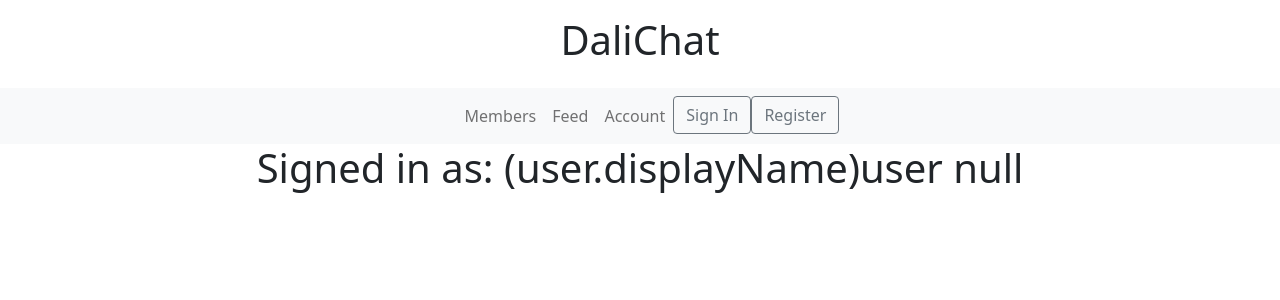
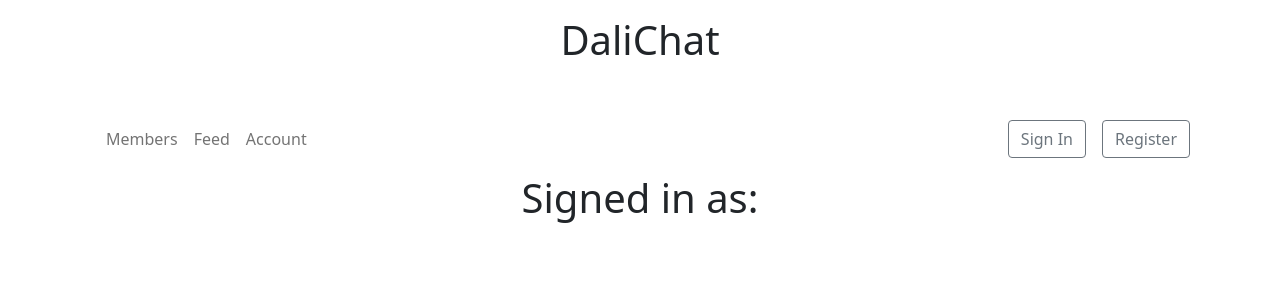
Before and after one commit to tfenaroli/dalichat, a React (Create React App) app: page /account in a window 1280 px wide. Shown: the top 300 px of the page. Built offline with nearby package versions, Linux system fonts and the light colour scheme; no server answers.

Commit message:
auth cleaned up and layout fixed

```diff
--- a/src/App.css
+++ /dev/null
@@ -1,42 +0,0 @@
-/* * {
-    background-color: #b3ffbb;
-} */
-
-.App {
-    text-align: center;
-}
-
-.App-logo {
-    height: 40vmin;
-    pointer-events: none;
-}
-
-@media (prefers-reduced-motion: no-preference) {
-    .App-logo {
-        animation: App-logo-spin infinite 20s linear;
-    }
-}
-
-.App-header {
-    background-color: #282c34;
-    min-height: 100vh;
-    display: flex;
-    flex-direction: column;
-    align-items: center;
-    justify-content: center;
-    font-size: calc(10px + 2vmin);
-    color: white;
-}
-
-.App-link {
-    color: #61dafb;
-}
-
-@keyframes App-logo-spin {
-    from {
-        transform: rotate(0deg);
-    }
-    to {
-        transform: rotate(360deg);
-    }
-}
--- a/src/App.js
+++ b/src/App.js
@@ -1,5 +1,4 @@
 import React, { useState, useEffect } from 'react';
-import './App.css';
 import "bootstrap/dist/css/bootstrap.min.css";
 import { Container } from 'react-bootstrap';
 import { BrowserRouter as Router, Routes, Route } from "react-router-dom";
@@ -17,30 +16,33 @@ function App() {
 	const [user, setUser] = useState(null);
 
 	useEffect(() => {
-		const unsubscribe = auth.onAuthStateChanged((authUser) => {
-			if (authUser) {
-				console.log(authUser);
-				setUser(authUser);
+		const unsub = auth.onAuthStateChanged((user) => {
+			if (user) {
+				setUsername(auth.currentUser.displayName);
 			}
-			else {
-				setUser(null);
-			}
+			setUser(user);
+			// if (user) {
+			// 	console.log("registered/signed in");
+			// 	console.log(user);
+			// 	setUsername(auth.currentUser.displayName);
+			// 	setUser(user);
+			// } else {
+			// 	console.log("signed out");
+			// 	setUser(null);
+			// }
 		});
-		return () => {
-			unsubscribe();
-		}
+		return unsub;
 	}, [user, username]);
 
 	return (
 		<Router>
-			{/* <h1>Signed in as: (username){username} and (user.displayName){user ? (user.displayName) : ("user null")}</h1> */}
 			<Header />
-			<NavBar user={user} setUser={setUser} setUsername={setUsername} setEmail={setEmail} setPassword={setPassword} username={username} email={email} password={password} />
+			<NavBar user={user} setUser={setUser} username={username} setUsername={setUsername} email={email} setEmail={setEmail} password={password} setPassword={setPassword} />
 			<Container>
 				<Routes>
 					<Route path="/">
 						<Route index element={<Feed user={user} />} />
-						<Route path="feed" element={<Feed username={user?.displayName} />} />
+						<Route path="feed" element={<Feed user={user} />} />
 						<Route path="members" element={<Members />} />
 						<Route path="account" element={<Account user={user} />} />
 					</Route>
--- a/src/components/ImageUpload.jsx
+++ b/src/components/ImageUpload.jsx
@@ -38,6 +38,7 @@ export default function ImageUpload(props) {
 
     return (
         <div>
+            <h1>Upload a post to DaliChat!</h1>
             <input
                 type="text"
                 placeholder="caption"
--- a/src/components/NavBar.jsx
+++ b/src/components/NavBar.jsx
@@ -1,5 +1,14 @@
 import React, { useState } from "react";
-import { Navbar, Container, Nav, Form, Button, Modal } from "react-bootstrap";
+import {
+    Row,
+    Col,
+    Navbar,
+    Container,
+    Nav,
+    Form,
+    Button,
+    Modal,
+} from "react-bootstrap";
 import { Link } from "react-router-dom";
 import { auth } from "../firebase";
 
@@ -33,13 +42,15 @@ const NavBar = (props) => {
 
     return (
         <React.Fragment>
-            {/* <h1>{auth.currentUser.email}</h1> */}
-            <Navbar className="mt-3 bg-light" expand="md">
-                <Container>
+            <Container>
+                <Navbar className="mt-3" expand="md">
                     <Navbar.Brand />
                     <Navbar.Toggle aria-controls="basic-navbar-nav" />
-                    <Navbar.Collapse id="basic-navbar-nav">
-                        <Nav className="mx-auto">
+                    <Navbar.Collapse
+                        className="d-flex justify-content-between mt-3"
+                        id="basic-navbar-nav"
+                    >
+                        <Nav>
                             <Nav.Link
                                 className="mx-auto"
                                 as={Link}
@@ -57,12 +68,15 @@ const NavBar = (props) => {
                             >
                                 Account
                             </Nav.Link>
+                        </Nav>
+                        <Nav className="text-center">
                             {props.user ? (
                                 <Button
                                     variant="outline-secondary"
                                     onClick={() => {
                                         auth.signOut();
                                     }}
+                                    className="m-2"
                                 >
                                     Logout
                                 </Button>
@@ -71,12 +85,14 @@ const NavBar = (props) => {
                                     <Button
                                         variant="outline-secondary"
                                         onClick={() => setShowSignInModal(true)}
+                                        className="m-2"
                                     >
                                         Sign In
                                     </Button>
                                     <Button
                                         variant="outline-secondary"
                                         onClick={() => setShowModal(true)}
+                                        className="m-2"
                                     >
                                         Register
                                     </Button>
@@ -84,8 +100,9 @@ const NavBar = (props) => {
                             )}
                         </Nav>
                     </Navbar.Collapse>
-                </Container>
-            </Navbar>
+                </Navbar>
+            </Container>
+
             <Modal
                 size="lg"
                 show={showModal}
@@ -117,7 +134,6 @@ const NavBar = (props) => {
                             >
                                 <Form.Label>Email address</Form.Label>
                                 <Form.Control
-                                    // type="email"
                                     placeholder="Enter email"
                                     type="email"
                                     value={props.email}
@@ -172,7 +188,6 @@ const NavBar = (props) => {
                             >
                                 <Form.Label>Email address</Form.Label>
                                 <Form.Control
-                                    // type="email"
                                     placeholder="Enter email"
                                     type="email"
                                     value={props.email}
--- a/src/pages/Account.jsx
+++ b/src/pages/Account.jsx
@@ -3,10 +3,7 @@ import React from "react";
 export default function Account(props) {
     return (
         <div className="d-flex justify-content-center">
-            <h1>
-                Signed in as: (user.displayName)
-                {props.user ? props.user.displayName : "user null"}
-            </h1>
+            <h1>Signed in as: {props.user?.email}</h1>
         </div>
     );
 }
--- a/src/pages/Feed.jsx
+++ b/src/pages/Feed.jsx
@@ -1,7 +1,7 @@
 import React, { useState, useEffect } from "react";
 import { Container } from "react-bootstrap";
 import Post from "../components/Post";
-// import ImageUpload from "../components/ImageUpload";
+import ImageUpload from "../components/ImageUpload";
 import { db } from "../firebase";
 
 export default function Feed(props) {
@@ -21,14 +21,14 @@ export default function Feed(props) {
     return (
         <div className="d-flex justify-content-center">
             <Container>
-                {/* {props.user ? (
+                {props.user ? (
                     <div>
                         <h1>Signed In!</h1>
                         <ImageUpload user={props.user} />
                     </div>
                 ) : (
                     <h1>Sign In to Post to DaliChat!</h1>
-                )} */}
+                )}
 
                 {posts.map(({ id, post }) => (
                     <Post
```
